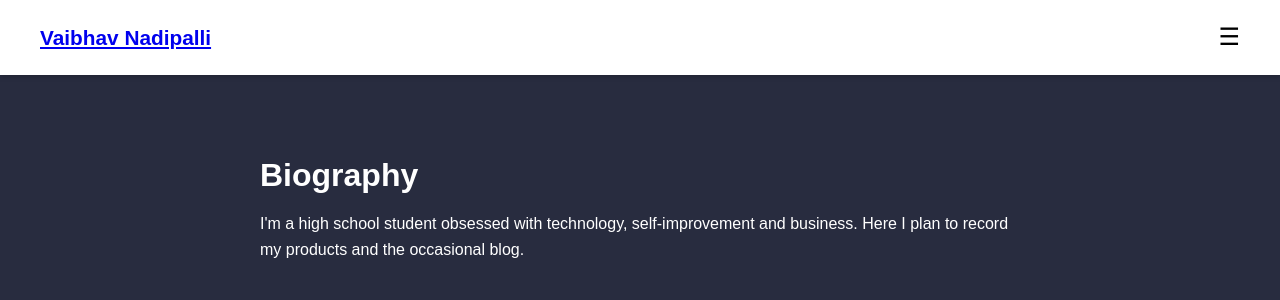
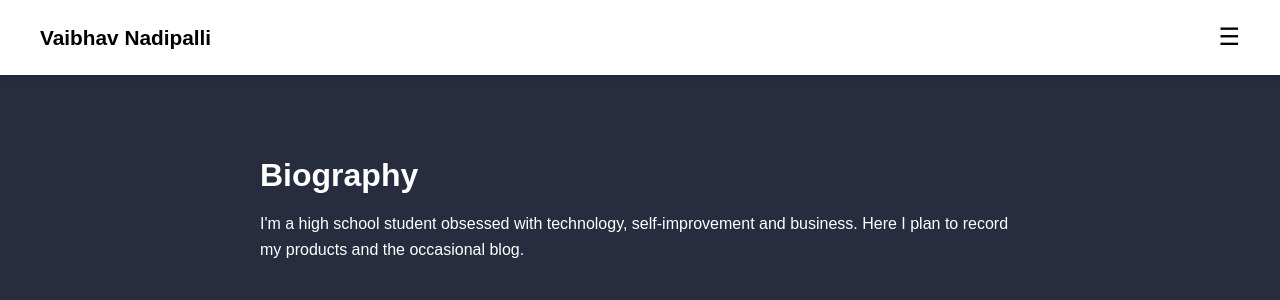
Before and after one commit to Vaibhav-Nadipalli/vaibhav-nadipalli.github.io, a Jekyll site: the page built from index.markdown, in a window 1280 px wide. Shown: the top 300 px of the page. Built offline with Jekyll 4.4.1, drawn with Linux system fonts in a browser that asks for light colours.

Commit message:
Update styles.css

```diff
--- a/assets/css/styles.css
+++ b/assets/css/styles.css
@@ -44,6 +44,11 @@ header {
     margin: 0; /* Reset margin */
     padding: 0; /* Reset padding */
     margin-left: 20px; /* Increased margin for space from left edge */
+}
+
+.nav-title a {
+    text-decoration: none; /* Remove underline from the link */
+    color: inherit; /* Inherit color from parent */
 }
 
 .nav-toggle {
```
